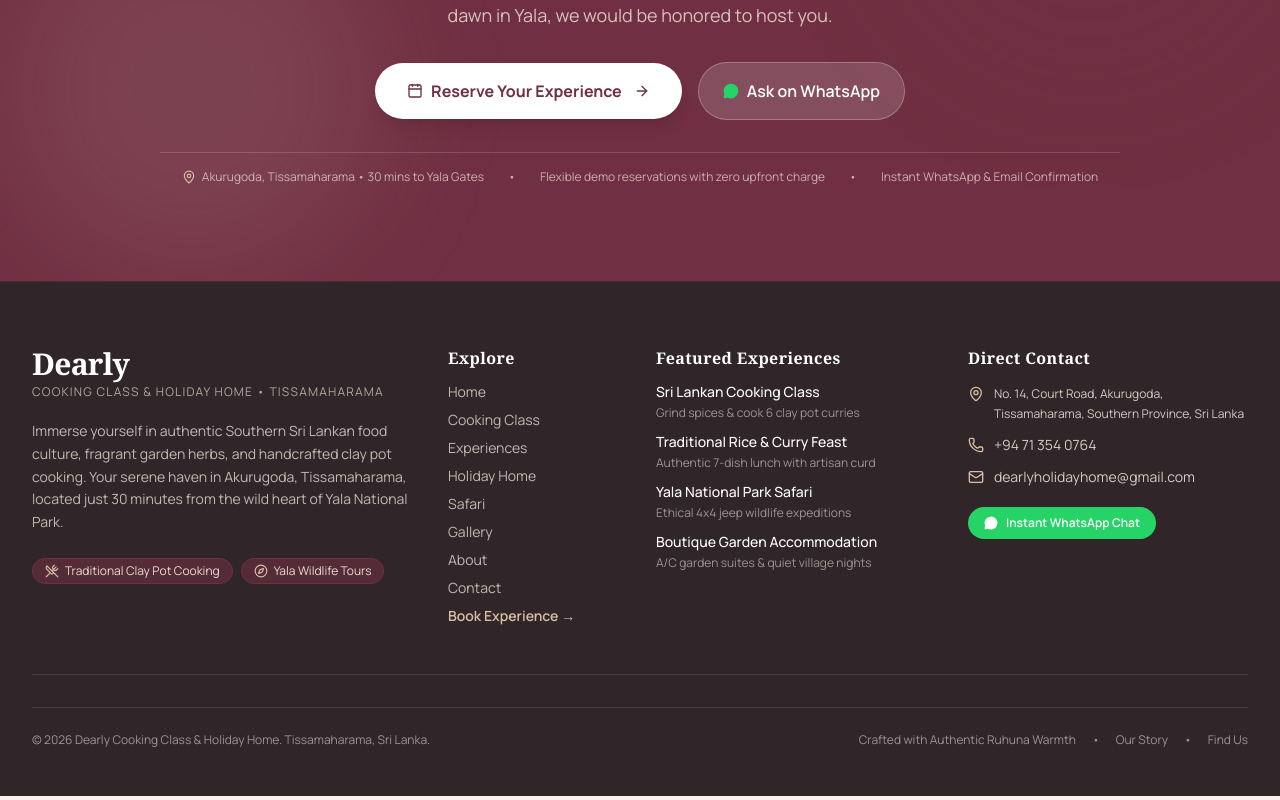
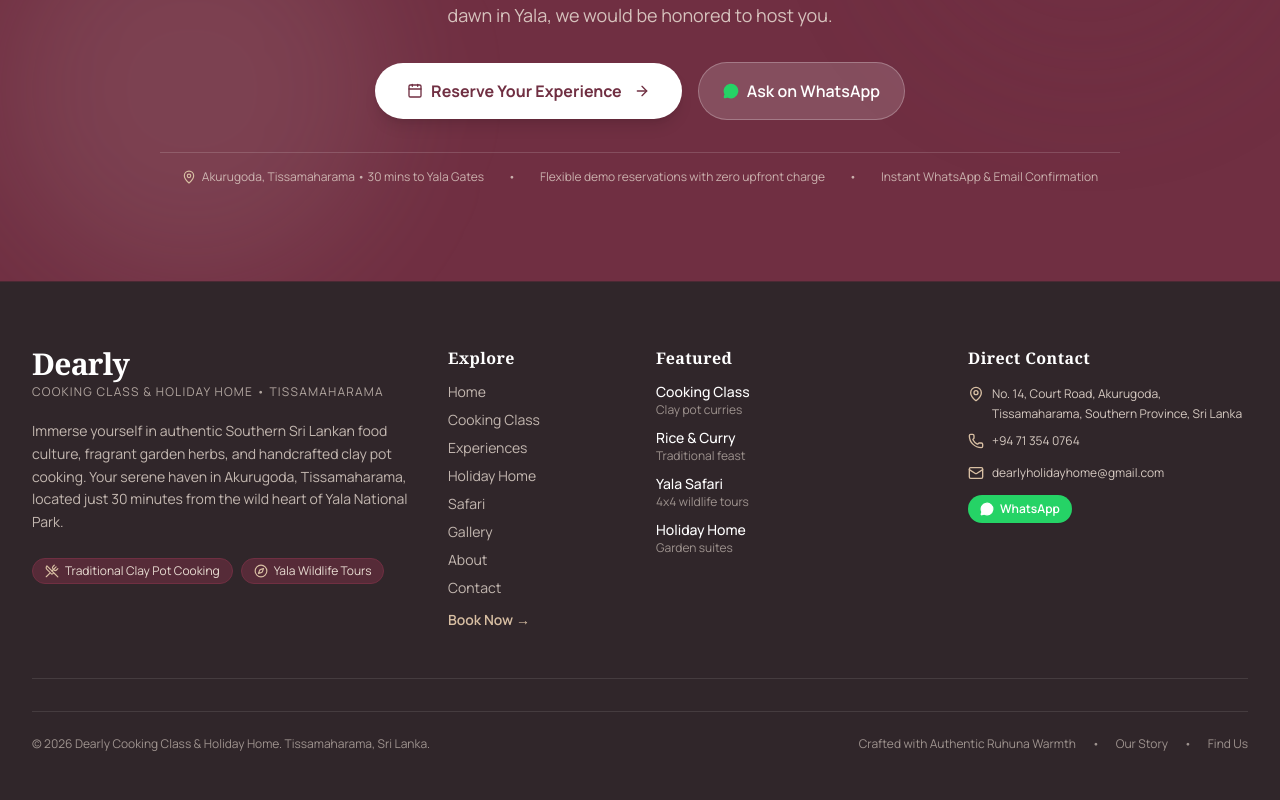
Before and after one commit to chamodya-hirusha/dearly-tourism, a Next.js app: page / in a window 1280 px wide. Shown: the part 6564-7364 px from the top of the page. Built offline with nearby package versions, Linux system fonts and the light colour scheme.

Commit message:
style: set footer layout to 2 columns on mobile view

```diff
--- a/components/shared/Footer.tsx
+++ b/components/shared/Footer.tsx
@@ -18,10 +18,10 @@ export function Footer() {
   return (
     <footer className="bg-[#30262A] text-[#E8DCD2] pt-16 pb-12 border-t border-[#702F42]/40">
       <div className="max-w-7xl mx-auto px-4 sm:px-6 lg:px-8">
-        {/* Main Grid */}
-        <div className="grid grid-cols-1 md:grid-cols-2 lg:grid-cols-12 gap-10 lg:gap-8 pb-12 border-b border-white/10">
+        {/* Main Grid: 2 columns on mobile, 12 columns on desktop */}
+        <div className="grid grid-cols-2 lg:grid-cols-12 gap-x-6 gap-y-10 lg:gap-8 pb-12 border-b border-white/10">
           {/* Brand Info */}
-          <div className="lg:col-span-4 space-y-4">
+          <div className="col-span-2 lg:col-span-4 space-y-4">
             <div>
               <h3 className="font-serif text-3xl font-bold text-white tracking-tight">
                 Dearly
@@ -47,8 +47,8 @@ export function Footer() {
             </div>
           </div>
 
-          {/* Quick Links */}
-          <div className="lg:col-span-2 space-y-3">
+          {/* Quick Links - Column 1 on mobile */}
+          <div className="col-span-1 lg:col-span-2 space-y-3">
             <h4 className="font-serif text-base font-semibold text-white tracking-wide">
               Explore
             </h4>
@@ -71,89 +71,94 @@ export function Footer() {
               <li>
                 <Link
                   href="/book"
-                  className="text-[#D8BFA3] hover:text-white font-semibold transition-colors flex items-center gap-1"
+                  className="text-[#D8BFA3] hover:text-white font-semibold transition-colors flex items-center gap-1 pt-1"
                 >
-                  <span>Book Experience →</span>
+                  <span>Book Now →</span>
                 </Link>
               </li>
             </ul>
           </div>
 
-          {/* Experiences Highlights */}
-          <div className="lg:col-span-3 space-y-3">
+          {/* Experiences Highlights - Column 2 on mobile */}
+          <div className="col-span-1 lg:col-span-3 space-y-3">
             <h4 className="font-serif text-base font-semibold text-white tracking-wide">
-              Featured Experiences
+              Featured
             </h4>
             <ul className="space-y-2.5 text-xs sm:text-sm text-[#E8DCD2]/80">
               <li>
                 <Link href="/cooking-class" className="hover:text-white transition-colors block">
-                  <span className="text-white font-medium block">Sri Lankan Cooking Class</span>
-                  <span className="text-xs text-[#E8DCD2]/60">Grind spices & cook 6 clay pot curries</span>
+                  <span className="text-white font-medium block">Cooking Class</span>
+                  <span className="text-[11px] sm:text-xs text-[#E8DCD2]/60 line-clamp-1">Clay pot curries</span>
                 </Link>
               </li>
               <li>
                 <Link href="/experiences" className="hover:text-white transition-colors block">
-                  <span className="text-white font-medium block">Traditional Rice & Curry Feast</span>
-                  <span className="text-xs text-[#E8DCD2]/60">Authentic 7-dish lunch with artisan curd</span>
+                  <span className="text-white font-medium block">Rice & Curry</span>
+                  <span className="text-[11px] sm:text-xs text-[#E8DCD2]/60 line-clamp-1">Traditional feast</span>
                 </Link>
               </li>
               <li>
                 <Link href="/safari" className="hover:text-white transition-colors block">
-                  <span className="text-white font-medium block">Yala National Park Safari</span>
-                  <span className="text-xs text-[#E8DCD2]/60">Ethical 4x4 jeep wildlife expeditions</span>
+                  <span className="text-white font-medium block">Yala Safari</span>
+                  <span className="text-[11px] sm:text-xs text-[#E8DCD2]/60 line-clamp-1">4x4 wildlife tours</span>
                 </Link>
               </li>
               <li>
                 <Link href="/holiday-home" className="hover:text-white transition-colors block">
-                  <span className="text-white font-medium block">Boutique Garden Accommodation</span>
-                  <span className="text-xs text-[#E8DCD2]/60">A/C garden suites & quiet village nights</span>
+                  <span className="text-white font-medium block">Holiday Home</span>
+                  <span className="text-[11px] sm:text-xs text-[#E8DCD2]/60 line-clamp-1">Garden suites</span>
                 </Link>
               </li>
             </ul>
           </div>
 
-          {/* Contact Details */}
-          <div className="lg:col-span-3 space-y-3.5">
+          {/* Contact Details - 2 Columns on mobile */}
+          <div className="col-span-2 lg:col-span-3 space-y-3.5 pt-4 lg:pt-0 border-t border-white/10 lg:border-t-0">
             <h4 className="font-serif text-base font-semibold text-white tracking-wide">
               Direct Contact
             </h4>
-            <ul className="space-y-3 text-xs sm:text-sm text-[#E8DCD2]/90">
-              <li className="flex items-start gap-2.5">
+            <div className="grid grid-cols-2 lg:grid-cols-1 gap-4 text-xs sm:text-sm text-[#E8DCD2]/90">
+              <div className="space-y-2.5">
+                <div className="flex items-start gap-2">
                   <MapPin className="w-4 h-4 text-[#D8BFA3] shrink-0 mt-0.5" />
                   <span className="text-xs leading-relaxed">
                     {contactDetails.address}
                   </span>
-              </li>
-              <li className="flex items-center gap-2.5">
+                </div>
+                <div className="flex items-center gap-2">
                   <Phone className="w-4 h-4 text-[#D8BFA3] shrink-0" />
                   <a
                     href={`tel:${contactDetails.phone}`}
-                  className="hover:text-white transition-colors"
+                    className="hover:text-white transition-colors text-xs"
                   >
                     {contactDetails.phoneFormatted}
                   </a>
-              </li>
-              <li className="flex items-center gap-2.5">
+                </div>
+              </div>
+
+              <div className="space-y-2.5">
+                <div className="flex items-center gap-2">
                   <Mail className="w-4 h-4 text-[#D8BFA3] shrink-0" />
                   <a
                     href={`mailto:${contactDetails.email}`}
-                  className="hover:text-white transition-colors underline-offset-2 hover:underline"
+                    className="hover:text-white transition-colors text-xs break-all"
                   >
                     {contactDetails.email}
                   </a>
-              </li>
-              <li className="pt-2">
+                </div>
+                <div className="pt-1">
                   <a
                     href={contactDetails.whatsappUrl}
                     target="_blank"
                     rel="noopener noreferrer"
-                  className="inline-flex items-center gap-2 px-4 py-2 rounded-xl bg-[#25D366] text-white text-xs font-semibold hover:bg-[#20ba59] transition-colors shadow-xs"
+                    className="inline-flex items-center gap-1.5 px-3 py-1.5 rounded-xl bg-[#25D366] text-white text-xs font-semibold hover:bg-[#20ba59] transition-colors shadow-xs"
                   >
-                  <MessageCircle className="w-3.5 h-3.5 fill-current" />
-                  <span>Instant WhatsApp Chat</span>
+                    <MessageCircle className="w-3.5 h-3.5 fill-current shrink-0" />
+                    <span>WhatsApp</span>
                   </a>
-              </li>
-            </ul>
+                </div>
+              </div>
+            </div>
           </div>
         </div>
 
```
Lines whose indentation alone changed are shown as unchanged.
